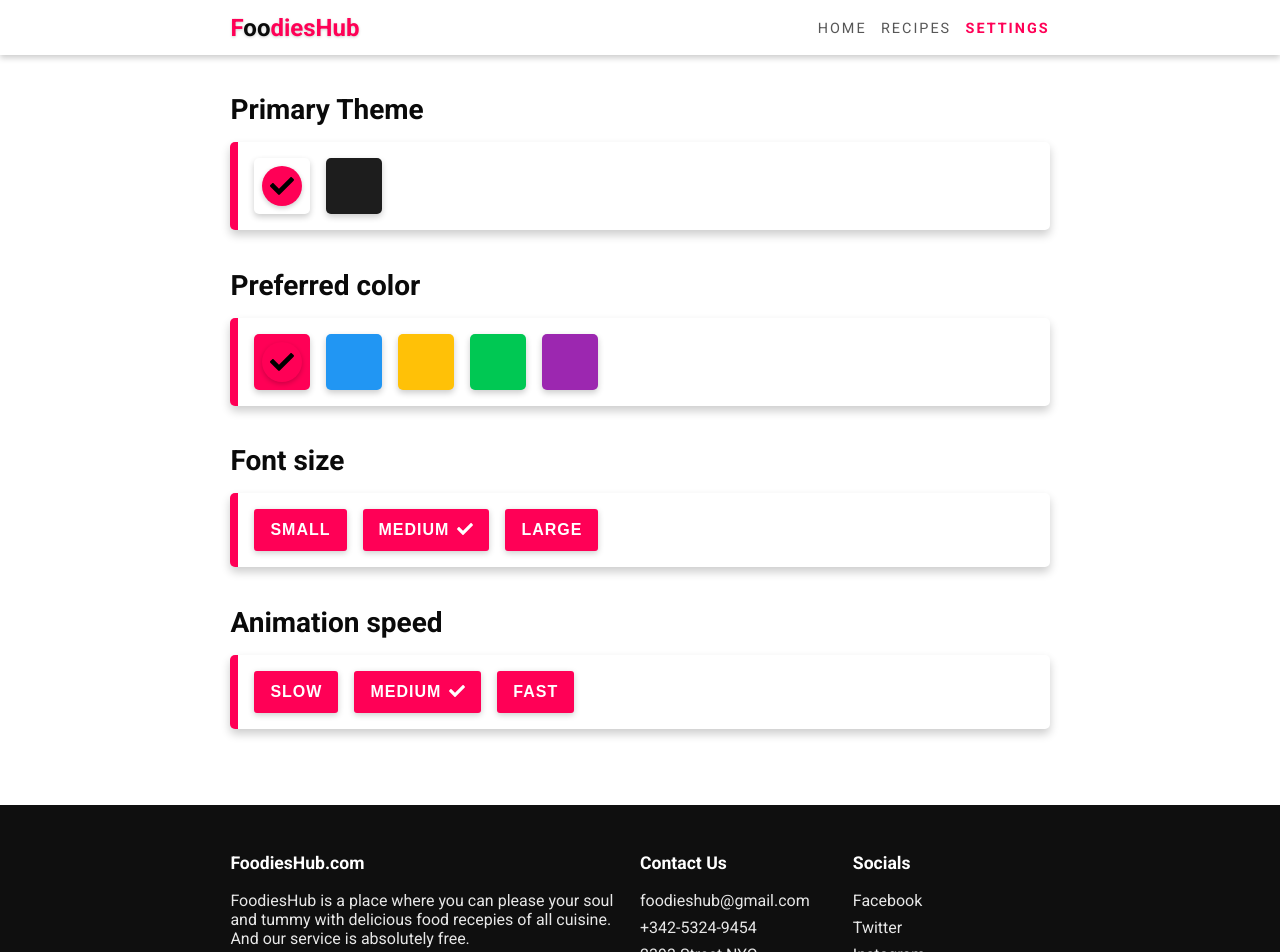
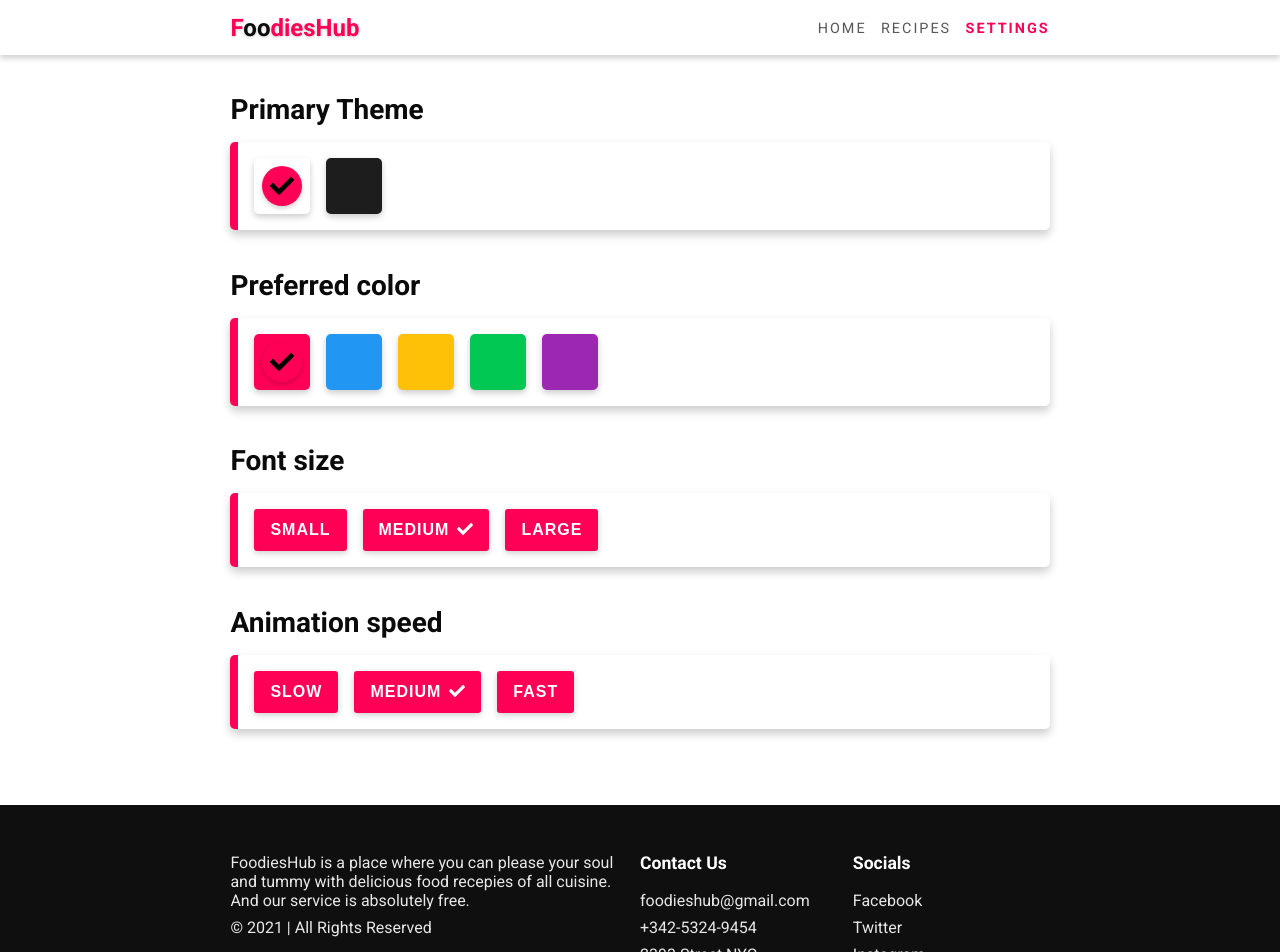
Before and after one commit to Masum-Arifin/FoodiesHub, a React (Create React App) app: page /settings in a window 1280 px wide. Shown: the top 952 px of the page. Built offline with nearby package versions, Linux system fonts and the light colour scheme.

Commit message:
new code

```diff
--- a/src/components/Footer.js
+++ b/src/components/Footer.js
@@ -2,7 +2,7 @@ export default function Footer(){
     return (
         <div className="footer container">
             <div className="footer-section">
-                <p className="title">FoodiesHub.com</p>
+                {/* <p className="title">FoodiesHub.com</p> */}
                 <p>FoodiesHub is a place where you can please your soul and tummy with delicious food recepies of all cuisine. And our service is absolutely free.</p>
                 <p>&copy; 2021 | All Rights Reserved</p>
             </div>
```
